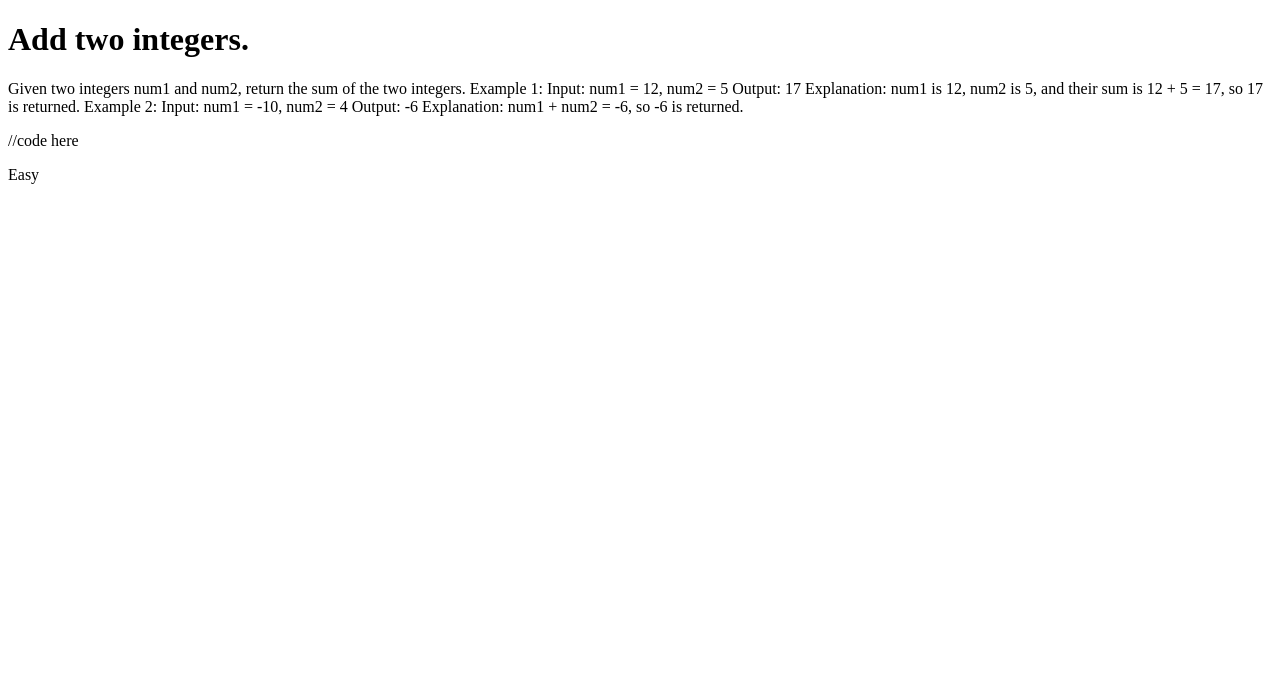
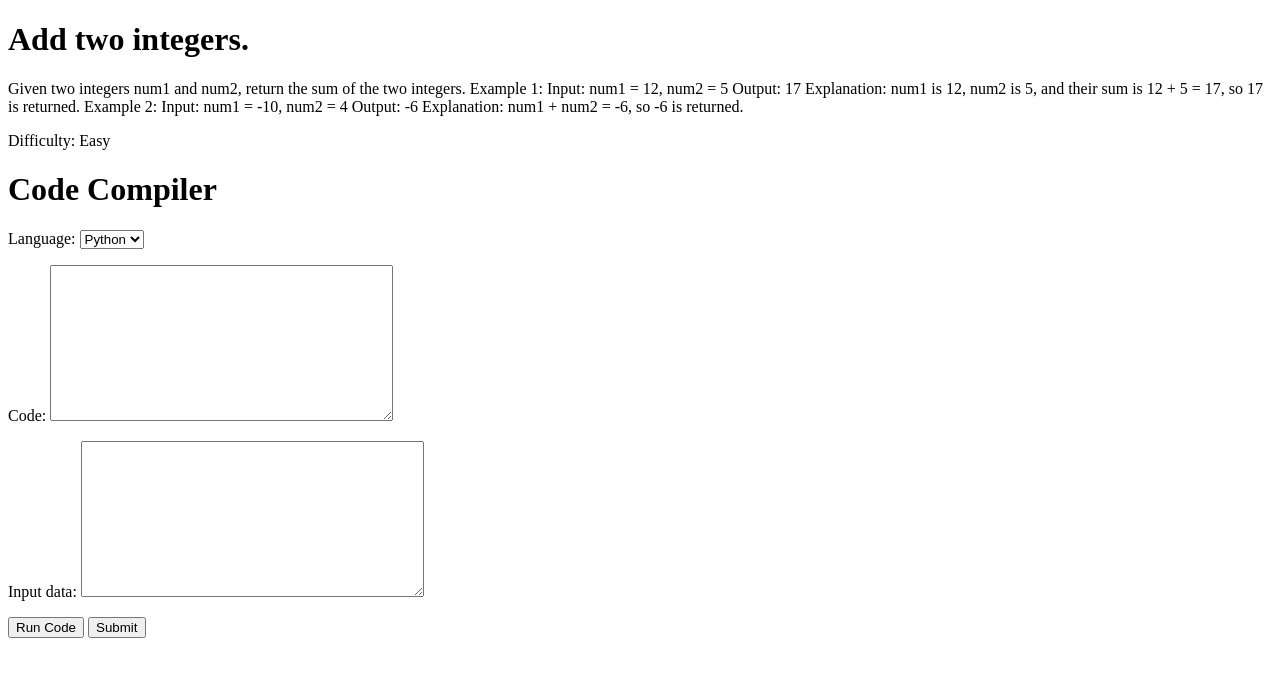
Before and after one commit to Abhishekk-AK/Online-Judge, a Django app: page /judge/problems/1/ in a window 1280 px wide. Shown: the top 677 px of the page. Run offline with Django 5.2, Linux system fonts and the light colour scheme; a user stored in the database is signed in; data comes from the database, SQL or seed files in the repository; both versions use the stored data as it was after the commit.

Commit message:
run works properly, submit not

```diff
--- a/judge/admin.py
+++ b/judge/admin.py
@@ -1,6 +1,7 @@
 from django.contrib import admin
-from judge.models import Problem, Solution, TestCase
+from judge.models import Problem, Solution, TestCase, CodeSubmission
 
 admin.site.register(Problem)
 admin.site.register(Solution)
 admin.site.register(TestCase)
+admin.site.register(CodeSubmission)
--- a/judge/forms.py
+++ b/judge/forms.py
@@ -0,0 +1,15 @@
+from django import forms
+from judge.models import CodeSubmission
+
+LANGUAGE_CHOICES = [
+    ('py', 'Python'),
+    ('c', 'C'),
+    ('cpp', 'C++'),
+]
+
+class CodeSubmissionForm(forms.ModelForm):
+    language = forms.ChoiceField(choices=LANGUAGE_CHOICES)
+
+    class Meta:
+        model = CodeSubmission
+        fields = ['language', 'code', 'input_data']
--- a/judge/models.py
+++ b/judge/models.py
@@ -1,24 +1,35 @@
 from django.db import models
-
+from django.contrib.auth.models import User
 
 class Problem(models.Model):
     statement = models.CharField(max_length=200)
     name = models.CharField(max_length=3000)
-    code = models.CharField(max_length=20, unique=True)
+    code = models.CharField(max_length=20)
     difficulty = models.CharField(
         max_length=10,
         blank=True,
         choices=[('Hard', 'Hard'), ('Easy', 'Easy'), ('Medium', 'Medium')],
     )
 
+    def __str__(self):
+        return self.statement
 
 class Solution(models.Model):
     problem = models.ForeignKey(Problem, on_delete=models.CASCADE)
     verdict = models.CharField(max_length=50)
     submitted_at = models.DateTimeField(auto_now_add=True)
 
-
 class TestCase(models.Model):
     input = models.CharField(max_length=255)
     output = models.CharField(max_length=255)
     problem = models.ForeignKey(Problem, on_delete=models.CASCADE)
+
+class CodeSubmission(models.Model):
+    user = models.ForeignKey(User, on_delete=models.CASCADE)
+    problem = models.ForeignKey(Problem, on_delete=models.CASCADE)
+    language = models.CharField(max_length=100)
+    code = models.TextField()
+    input_data = models.TextField(null=True, blank=True)
+    output_data = models.TextField(null=True, blank=True)
+    result = models.CharField(max_length=10, null=True, blank=True)
+    timestamp = models.DateTimeField(auto_now_add=True)
--- a/judge/templates/description.html
+++ b/judge/templates/description.html
@@ -2,15 +2,19 @@
 <html lang="en">
 <head>
   <meta charset="UTF-8" />
-    <title>Poll Detail</title>
+  <title>Problem Details</title>
 </head>
 <body>
   <h1>{{ req_problem.statement }}</h1>
-    <p>{{ req_problem.name}}</p>
-    <p>{{ req_problem.code}}</p>
-    <p>{{ req_problem.difficulty}}</p>
+  <p>{{ req_problem.name }}</p>
+  <p>Difficulty: {{ req_problem.difficulty }}</p>
 
-
-
+  <h1>Code Compiler</h1>
+  <form method="post" action="{% url 'submit' req_problem.id %}">
+    {% csrf_token %}
+    {{ form.as_p }}
+    <button name="run" type="submit">Run Code</button>
+    <button name="submit" type="submit">Submit</button>
+  </form>
 </body>
 </html>
--- a/judge/urls.py
+++ b/judge/urls.py
@@ -1,7 +1,9 @@
 from django.urls import path
-from judge.views import problems, description
+from judge.views import problems, description, submit
 
 urlpatterns = [
-    path('problems/', problems, name='Problems'),
+    path('problems/', problems, name='problems'),
     path('problems/<int:problem_id>/', description, name='description'),
+  #  path('problems/<int:problem_id>/run/', run, name='run'),
+    path('problems/<int:problem_id>/submit/', submit, name='submit'),
 ]
--- a/judge/views.py
+++ b/judge/views.py
@@ -1,32 +1,180 @@
 from django.shortcuts import render, redirect
-from judge.models import Problem, Solution, TestCase
 from django.template import loader
 from django.http import HttpResponse
-#from judge.forms import CodeSubmissionForm
 from django.contrib.auth.decorators import login_required
+from django.conf import settings
+from pathlib import Path
+import uuid
+import subprocess
+import os
+import tempfile
 
-# Create your views here.
+
+from judge.models import Problem, Solution, TestCase, CodeSubmission
+from judge.forms import CodeSubmissionForm
 
 @login_required
 def problems(request):
     problems = Problem.objects.all()
-
     context = {
         'problems': problems,
     }
     template = loader.get_template('problems.html')
-
     return HttpResponse(template.render(context, request))
-
 
 @login_required
 def description(request, problem_id):
-    req_problem = Problem.objects.get(id = problem_id)
-
+    req_problem = Problem.objects.get(id=problem_id)
+    form = CodeSubmissionForm()
     context = {
         'req_problem': req_problem,
+        'form': form,
     }
+    template = loader.get_template('description.html')
+    return HttpResponse(template.render(context, request))
 
-    template = loader.get_template('description.html')
+'''@login_required
+def run(request, problem_id):
+    if request.method == 'POST':
+        form = CodeSubmissionForm(request.POST)
+        if form.is_valid():
+            submission = form.save(commit=False)
+            submission.user = request.user
+            submission.problem_id = problem_id
+            submission.save()
 
-    return HttpResponse(template.render(context, request))
+            problem = Problem.objects.get(id=problem_id)
+            user_input = form.cleaned_data.get('input_data')
+
+            if user_input:
+                # Run the code with user input
+                user_output = run_code(submission.language, submission.code, user_input)
+                submission.output_data = user_output
+                submission.save()
+                return render(request, 'runresult.html', {'submission': submission, 'user_output': user_output})
+    else:
+        form = CodeSubmissionForm()
+    return render(request, 'description.html', {'form': form})'''
+
+@login_required
+def submit(request, problem_id):
+    if request.method == 'POST':
+        form = CodeSubmissionForm(request.POST)
+        if form.is_valid():
+            submission = form.save(commit=False)
+            submission.user = request.user
+            submission.problem_id = problem_id
+            submission.save()
+
+            problem = Problem.objects.get(id=problem_id)
+            user_input = form.cleaned_data.get('input_data')
+
+            if 'run' in request.POST:
+                #if user_input:
+                    # Run the code with user input
+                    user_output = run_code(submission.language, submission.code, user_input)
+                    submission.output_data = user_output
+                    submission.save()
+                    return render(request, 'runresult.html', {'submission': submission, 'user_output': user_output})
+
+            elif 'submit' in request.POST:
+                # Run the code with test cases
+                test_cases = TestCase.objects.filter(problem=problem)
+                correct = True
+                failed_test_cases = []
+                all_outputs = []
+
+                for index, test_case in enumerate(test_cases):
+                    output = run_code(submission.language, submission.code, test_case.input)
+                    all_outputs.append(f'Input: {test_case.input}\nOutput: {output.strip()}')
+                    if output.strip() != test_case.output.strip():
+                        correct = False
+                        failed_test_cases.append(index + 1)
+
+                if correct:
+                    verdict = 'Correct'
+                else:
+                    verdict = f'Wrong'
+
+                Solution.objects.create(problem=problem, verdict=verdict)
+                submission.output_data = "\n\n".join(all_outputs)
+                submission.save()
+                return render(request, 'subresult.html', {'submission': submission, 'verdict': verdict, 'failed_test_cases': failed_test_cases})
+    else:
+        form = CodeSubmissionForm()
+    return render(request, 'description.html', {'form': form})
+
+def run_code(language, code, input_data):
+    project_path = Path(settings.BASE_DIR)
+    directories = ['codes', 'inputs', 'outputs']
+
+    for directory in directories:
+        dir_path = project_path / 'media' / directory
+        if not dir_path.exists():
+            dir_path.mkdir(parents=True, exist_ok=True)
+
+    codes_dir = project_path / 'media' / 'codes'
+    inputs_dir = project_path / 'media' / 'inputs'
+    outputs_dir = project_path / 'media' / 'outputs'
+
+    unique = str(uuid.uuid4())
+
+    code_file_name = f'{unique}.{language}'
+    input_file_name = f'{unique}.txt'
+    output_file_name = f'{unique}.txt'
+
+    code_file_path = codes_dir / code_file_name
+    input_file_path = inputs_dir / input_file_name
+    output_file_path = outputs_dir / output_file_name
+
+    with open(code_file_path, 'w') as code_file:
+        code_file.write(code)
+
+    with open(input_file_path, 'w') as input_file:
+        input_file.write(input_data)
+
+    with open(output_file_path, 'w') as output_file:
+        pass  # create an empty file
+
+    if language == 'cpp':
+        executable_path = codes_dir / unique
+        compile_result = subprocess.run(
+            ['g++', str(code_file_path), '-o', str(executable_path)]
+        )
+        if compile_result.returncode == 0:
+            with open(input_file_path, 'r') as input_file:
+                with open(output_file_path, 'w') as output_file:
+                    subprocess.run(
+                        [str(executable_path)],
+                        stdin=input_file,
+                        stdout=output_file,
+                    )
+
+    elif language == 'c':
+        executable_path = codes_dir / unique
+        compile_result = subprocess.run(
+            ['gcc', str(code_file_path), '-o', str(executable_path)]
+        )
+        if compile_result.returncode == 0:
+            with open(input_file_path, 'r') as input_file:
+                with open(output_file_path, 'w') as output_file:
+                    subprocess.run(
+                        [str(executable_path)],
+                        stdin=input_file,
+                        stdout=output_file,
+                    )
+
+    elif language == 'py':
+        with open(input_file_path, 'r') as input_file:
+            with open(output_file_path, 'w') as output_file:
+                subprocess.run(
+                    ['python', str(code_file_path)],
+                    stdin=input_file,
+                    stdout=output_file,
+                )
+
+    # read output from output file
+    with open(output_file_path, 'r') as output_file:
+        output_data = output_file.read()
+
+    return output_data
```
Also changed, not shown: judge/templates/index.html (added, +10 -0 lines), judge/templates/problems.html (+5 -5 lines), judge/templates/runresult.html (added, +18 -0 lines), judge/templates/subresult.html (added, +22 -0 lines), db.sqlite3, judge/migrations/0002_alter_problem_name_alter_problem_statement_and_more.py (added), judge/migrations/0003_alter_problem_code.py (added). Lines whose indentation alone changed are shown as unchanged.
